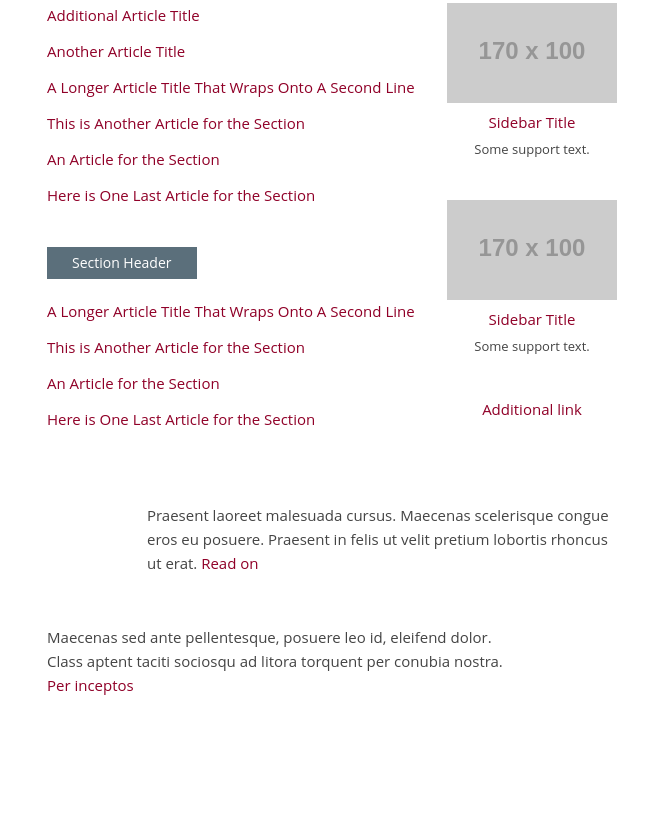
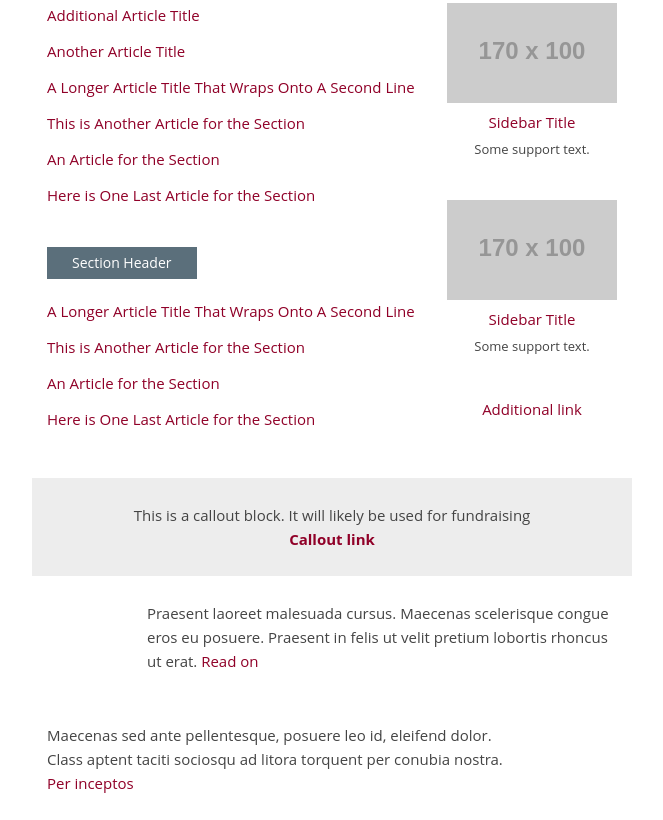
Before and after one commit to michaeldfoley/fordham-enews-template, a website: page app/index.html in a window 1280 px wide. Shown: the part 1336-2156 px from the top of the page, without its empty margins (308-971 px from the left). Before the commit the page ends 2058 px from the top, so only its background shows below. Drawn offline with Linux system fonts and the light colour scheme; placeholder pictures from the web are drawn by us.

Commit message:
added callout section

```diff
--- a/app/index.html
+++ b/app/index.html
@@ -326,6 +326,25 @@
 				</tr>
 
 				<tr>
+					<td class="one-column">
+						<table width="100%">
+							<tr>
+								<td class="contents inner callout">
+									<a href="#">
+  									<div class="textlink">This is a callout block. It will likely be used for fundraising</div>
+  									<strong>Callout link</strong>
+									</a>
+								</td>
+							</tr>
+						</table>
+					</td>
+				</tr>
+
+
+
+
+
+				<tr>
 					<td class="sidebar">
 						<!--[if (gte mso 9)|(IE)]>
 						<table width="100%">
--- /dev/null
+++ b/app/scss/_callout.scss
@@ -0,0 +1,13 @@
+//
+//  Callout
+//  ---------------------------------
+
+
+.callout {
+  background-color: darken($base-background, 7%);
+  text-align: center;
+
+  a {
+    display: block;
+  }
+}
--- a/app/scss/style.scss
+++ b/app/scss/style.scss
@@ -20,4 +20,5 @@
 // Sections
 @import "header";
 @import "featured";
+@import "callout";
 @import "section";
```
Also changed, not shown: app/css/style.css.
